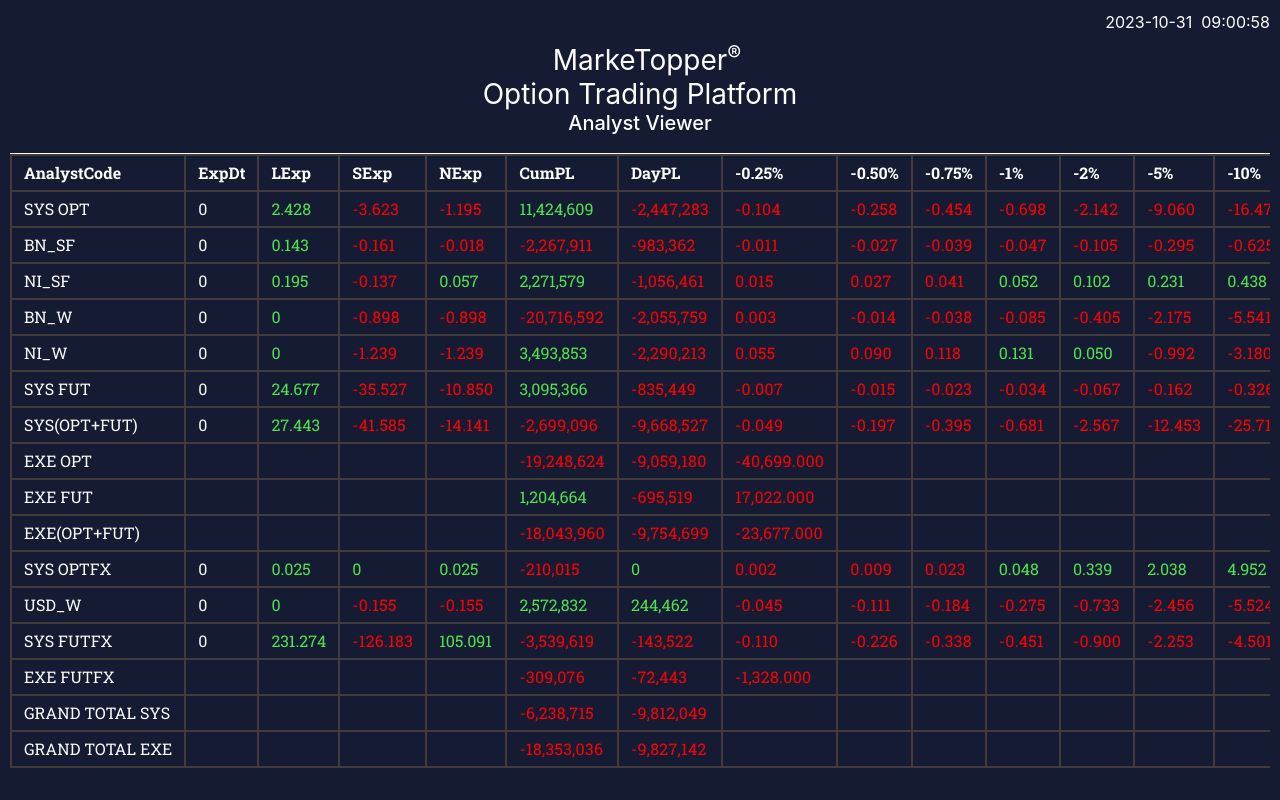
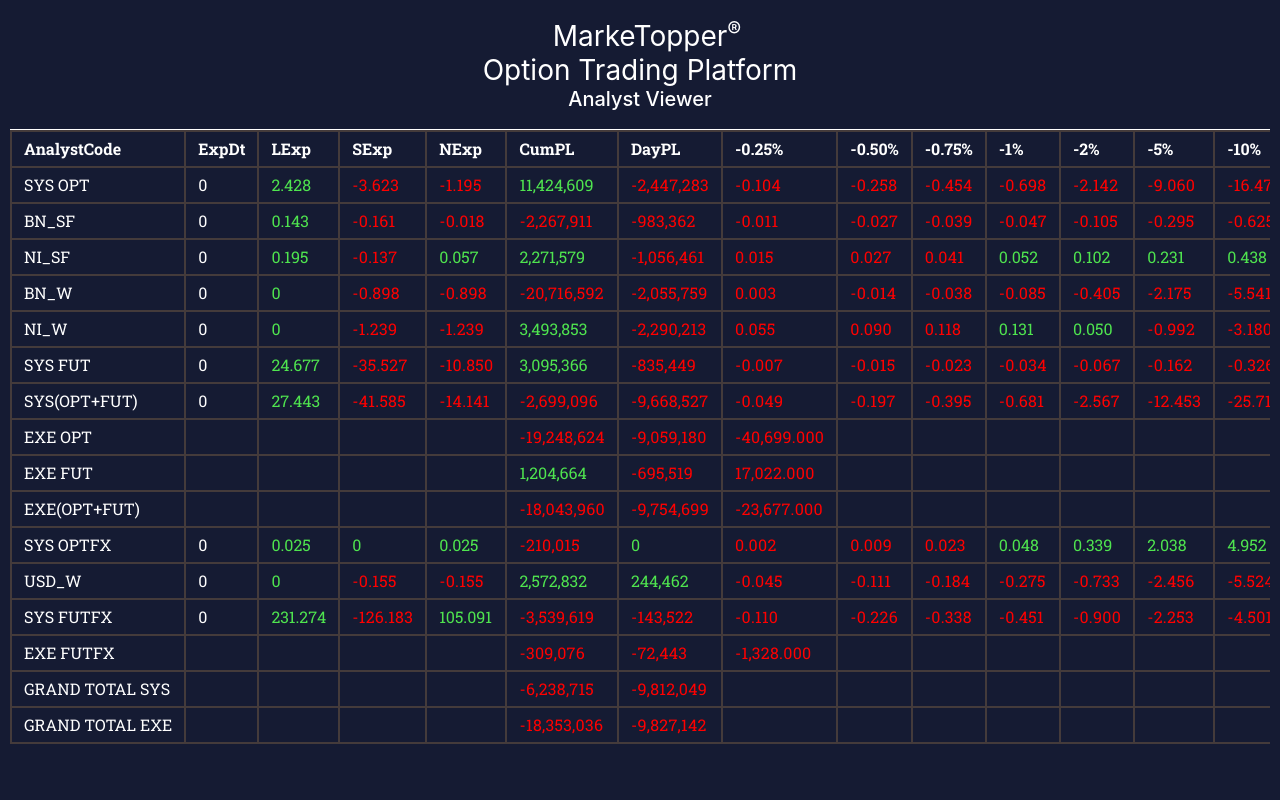
Before and after one commit to harshsingh11-cyber/newOneTable, a React (Create React App) app: page / in a window 1280 px wide. Built offline with nearby package versions, Linux system fonts and the light colour scheme.

Commit message:
Update Table2.js

```diff
--- a/src/Table2.js
+++ b/src/Table2.js
@@ -9,9 +9,9 @@
   return (
     <div className="main">
       {/* =================================================== */}
-      <div className="heading_time">
+      {/* <div className="heading_time">
         <Header />
-      </div>
+      </div> */}
       {/* =================================================== */}
       <div className="heading_main">
         <h3>
```
